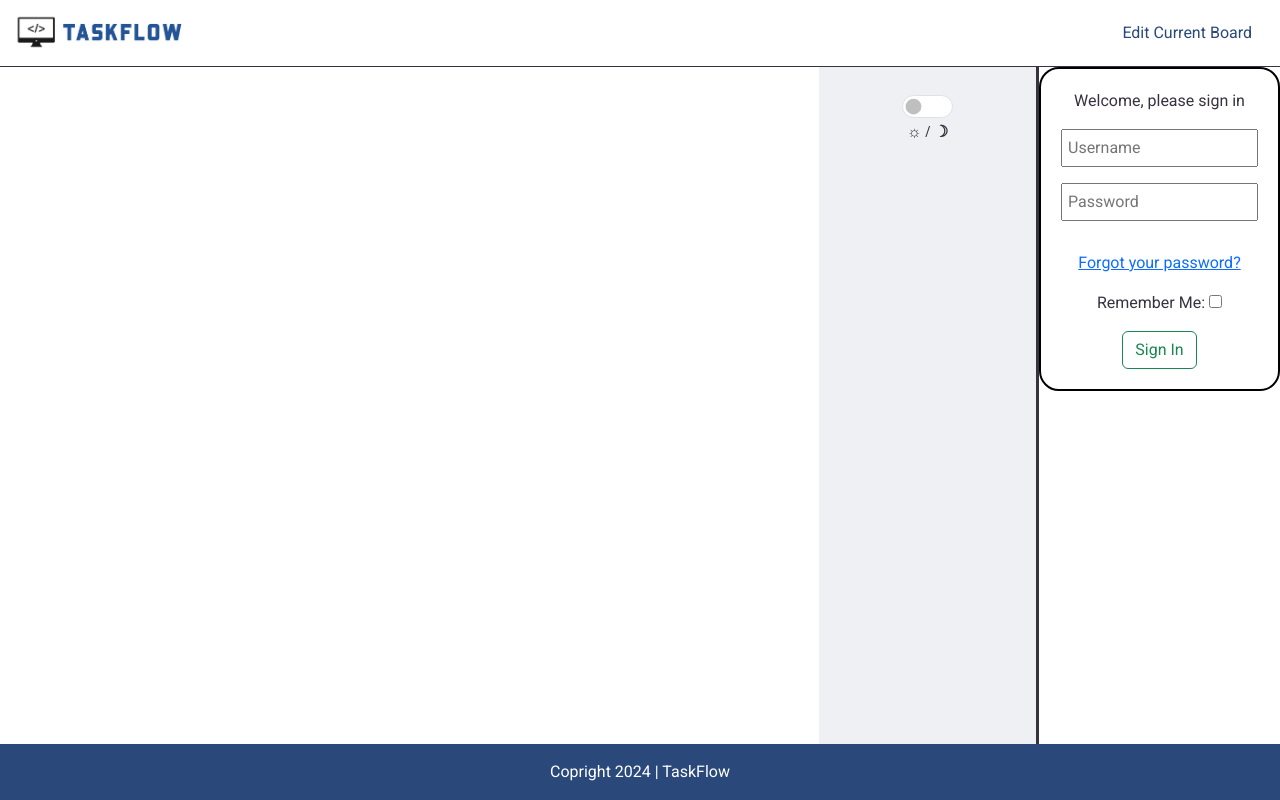
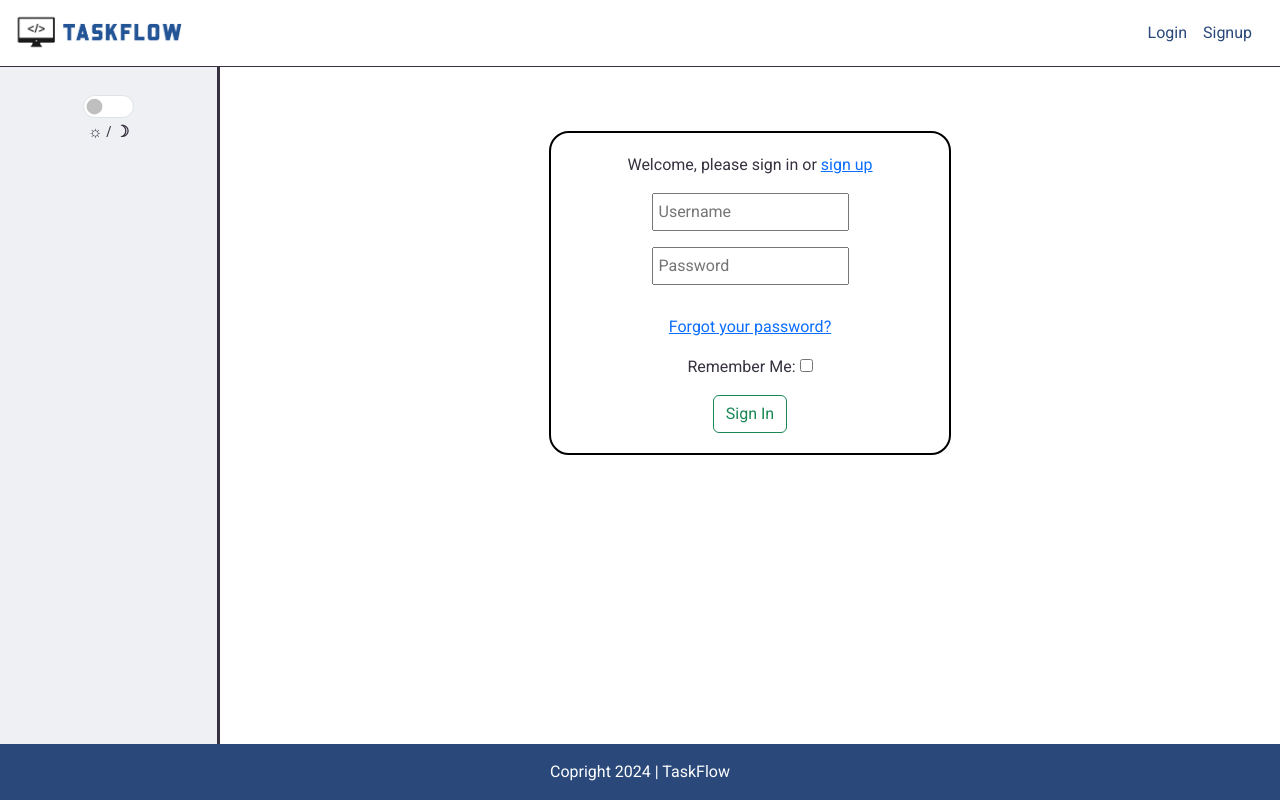
Before and after one commit to leonp84/code-institute-project-4, a Django app: page /accounts/login/ in a window 1280 px wide. Run offline with Django 5.2, Linux system fonts and the light colour scheme; some libraries are stand-ins or nearby versions.

Commit message:
update account login/logout form ui display

```diff
--- a/main/views.py
+++ b/main/views.py
@@ -2,6 +2,7 @@
 from django.contrib.auth.decorators import login_required
 from .forms import CreateBoardForm, CreateNewTaskForm
 from .models import Board, Column, Label, Subtask, Task
+from datetime import datetime
 
 
 # Create your views here.
@@ -120,6 +121,7 @@
     # Update Completion = True / False
     if task_to_edit.column.id == current_board.column_to_board.last().id:
         task_to_edit.completed = True
+        task_to_edit.completed_on = datetime.now()
     else:
         task_to_edit.completed = False
 
--- a/templates/account/login.html
+++ b/templates/account/login.html
@@ -3,10 +3,9 @@
 {% load account socialaccount %}
 
 {% block content %}
-
-<div class="center">
-    <form class="login account-form" method="POST" action="{% url 'account_login' %}">
-        <p>Welcome, please sign in</p>
+<div class="container col-md-4 mt-3">
+    <form class="login account-form mt-5" method="POST" action="{% url 'account_login' %}">
+        <p>Welcome, please sign in or <a href="{% url 'account_signup' %}">sign up</a></p>
         {% csrf_token %}
         {{ form.as_p }}
         {% if redirect_field_value %}
--- a/templates/account/logout.html
+++ b/templates/account/logout.html
@@ -1,9 +1,8 @@
 {% extends 'base.html' %}
 
 {% block content %}
-<div class="center">
-
-    <form class="account-form" method="post" action="{% url 'account_logout' %}">
+<div class="container col-md-4 mt-3">
+    <form class="account-form mt-5" method="post" action="{% url 'account_logout' %}">
         <p>Are you sure you want to sign out?</p>
         {% csrf_token %}
         {% if redirect_field_value %}
@@ -13,4 +12,5 @@
     </form>
 </div>
 
+
 {% endblock %}
--- a/templates/account/signup.html
+++ b/templates/account/signup.html
@@ -1,7 +1,7 @@
 {% extends 'base.html' %}
 
 {% block content %}
-
+<div class="container col-md-4">
     <div class="signup-container">
         <form class="signup account-form" id="signup_form" method="post" action="{% url 'account_signup' %}">
             <h3>Create an Account</h3>
@@ -14,5 +14,6 @@
             <button class="btn btn-signup btn-primary right" type="submit">Create Account</button>
         </form>
     </div>
+</div>
 
 {% endblock %}
--- a/templates/base.html
+++ b/templates/base.html
@@ -49,7 +49,7 @@
         <div class="container-fluid">
             <div id="logo-light">
                 <a class="navbar-brand d-flex align-items-center" href="{% url 'index' %}">
-                    <img src="{% static 'assets/images/logo.png' %}" alt="TaskFlow Logo" height="40" >
+                    <img src="{% static 'assets/images/logo.png' %}" alt="TaskFlow Logo" height="40">
                 </a>
             </div>
             <div id="logo-dark" style="display: none">
@@ -76,33 +76,38 @@
                         </a>
                         <ul class="dropdown-menu">
                             {% for board in all_boards.all %}
-                            <li><a class="dropdown-item" href="{% url 'show_board' board.id %}">{{ board.title }}</a></li>
+                            <li><a class="dropdown-item" href="{% url 'show_board' board.id %}">{{ board.title }}</a>
+                            </li>
                             {% endfor %}
                         </ul>
                     </li>
+                    {% if home %}
                     <li class="nav-item">
                         <a class="nav-link" href="{% url 'edit_board' board.id %}">Edit Current Board</a>
                     </li>
+                    {% endif %}
                     <li class="nav-item">
                         <a class="nav-link d-md-none" href="{% url 'create_new_board' %}">Add New Board</a>
                     </li>
                     {% if board.has_archived_tasks == True and home %}
                     <li class="nav-item">
-                        <a class="nav-link" data-bs-toggle="modal" data-bs-target="#archived-tasks"
-                        href="#">See Archived Tasks</a>
+                        <a class="nav-link" data-bs-toggle="modal" data-bs-target="#archived-tasks" href="#">See
+                            Archived Tasks</a>
                     </li>
                     {% endif %}
-                    {% if not user.is_authenticated %}
-                    <li class="nav-item">
-                        <a class="nav-link d-md-none" href="{% url 'account_login' %}">Login</a>
-                    </li>
-                    <li class="nav-item">
-                        <a class="nav-link d-md-none" href="{% url 'account_signup' %}">Signup</a>
-                    </li>
-                    {% else %}
+                    {% if user.is_authenticated %}
                     <li class="nav-item">
                         <a class="nav-link" href="{% url 'account_logout' %}">Logout</a>
                     </li>
+
+                    {% else %}
+                    <li class="nav-item">
+                        <a class="nav-link" href="{% url 'account_login' %}">Login</a>
+                    </li>
+                    <li class="nav-item">
+                        <a class="nav-link" href="{% url 'account_signup' %}">Signup</a>
+                    </li>
+
                     {% endif %}
                 </ul>
             </div>
@@ -118,7 +123,8 @@
         <div class="side-board theme-switch d-none d-md-flex flex-column pt-4">
             <div class="d-flex justify-content-center flex-column align-items-center mb-4">
                 <div class="form-check form-switch d-flex justify-content-center">
-                    <input id="toggle-theme" class="form-check-input" type="checkbox" role="switch" id="flexSwitchCheckDefault">
+                    <input id="toggle-theme" class="form-check-input" type="checkbox" role="switch"
+                        id="flexSwitchCheckDefault">
                 </div>
                 <span style="font-family: serif"><strong>&#9788; / &#9789;</strong></span>
             </div>
```
Also changed, not shown: main/admin.py (+13 -5 lines). Lines whose indentation alone changed are shown as unchanged.
